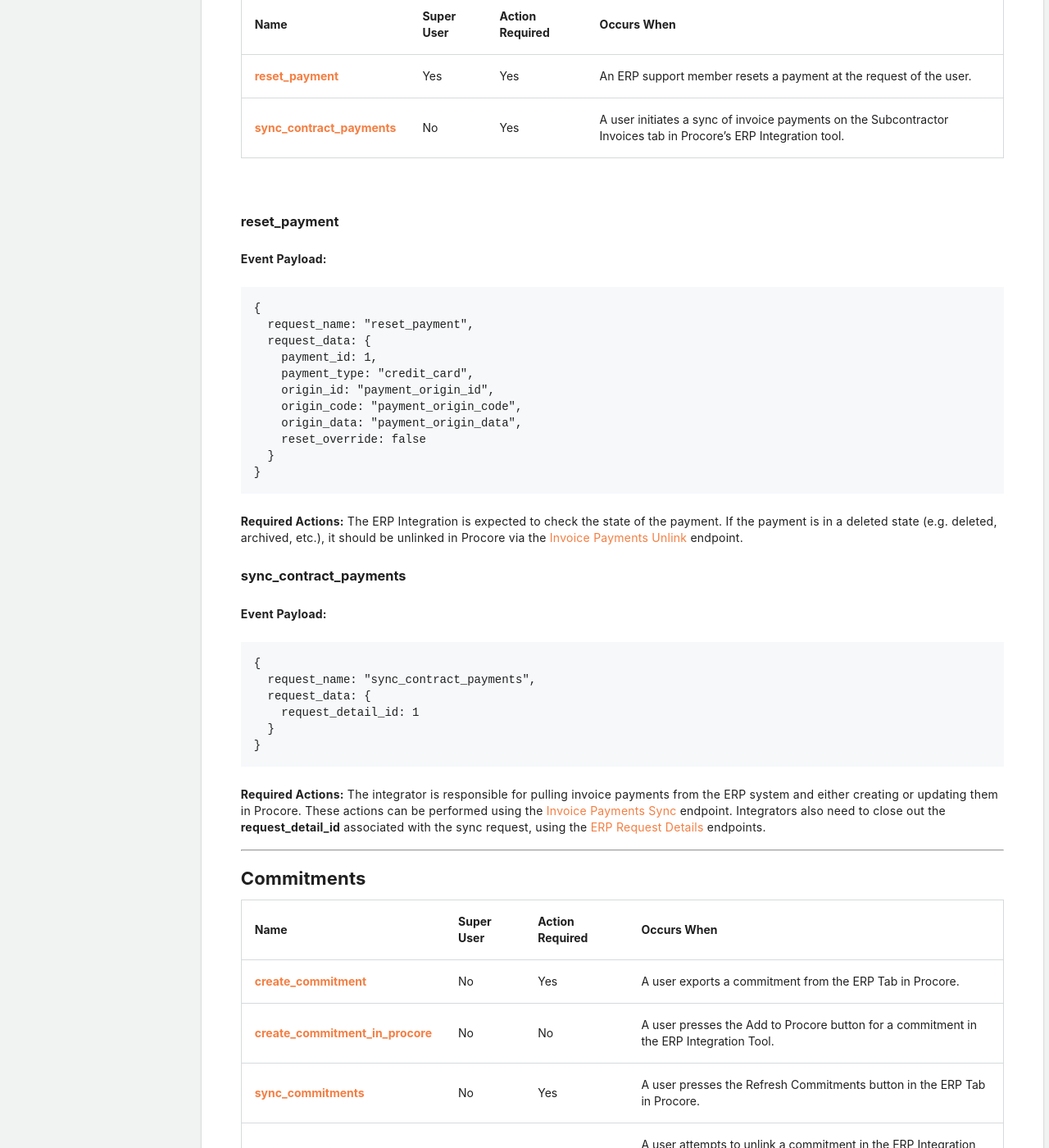
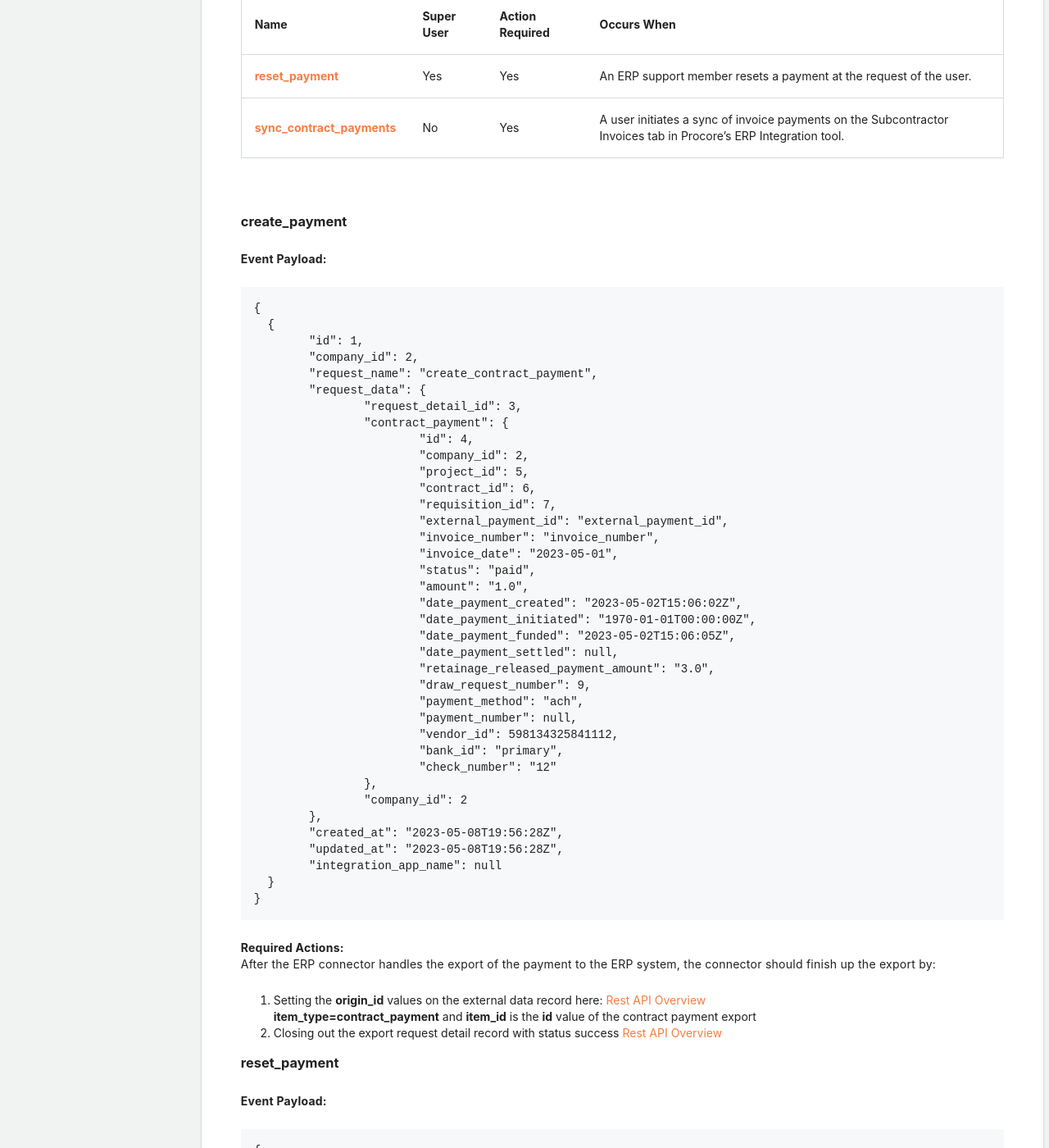
Before and after one commit to procore/documentation, a Jekyll site: the page built from erp_integration/erp_events_dictionary.md, in a window 1280 px wide and 1400 px high, scrolled down 24474 px. Shown: the whole window at 82% size. Built offline with Jekyll 4.4.1, drawn with Linux system fonts in a browser that asks for light colours; comment, search, counter and statistics services are not loaded.

Commit message:
ERP-2958 adding ERP contract payment documents

````diff
--- a/erp_integration/erp_events_dictionary.md
+++ b/erp_integration/erp_events_dictionary.md
@@ -1002,6 +1002,54 @@ There are no required actions in response to this event, but integrators can use
 | [**sync_contract_payments**](#reset_payment) | No | Yes | A user initiates a sync of invoice payments on the Subcontractor Invoices tab in Procore's ERP Integration tool. |
 
 <br>
+
+### create_payment
+**Event Payload:**
+```
+{
+  {
+  	"id": 1,
+  	"company_id": 2,
+  	"request_name": "create_contract_payment",
+  	"request_data": {
+  		"request_detail_id": 3,
+  		"contract_payment": {
+  			"id": 4,
+  			"company_id": 2,
+  			"project_id": 5,
+  			"contract_id": 6,
+  			"requisition_id": 7,
+  			"external_payment_id": "external_payment_id",
+  			"invoice_number": "invoice_number",
+  			"invoice_date": "2023-05-01",
+  			"status": "paid",
+  			"amount": "1.0",
+  			"date_payment_created": "2023-05-02T15:06:02Z",
+  			"date_payment_initiated": "1970-01-01T00:00:00Z",
+  			"date_payment_funded": "2023-05-02T15:06:05Z",
+  			"date_payment_settled": null,
+  			"retainage_released_payment_amount": "3.0",
+  			"draw_request_number": 9,
+  			"payment_method": "ach",
+  			"payment_number": null,
+  			"vendor_id": 598134325841112,
+  			"bank_id": "primary",
+  			"check_number": "12"
+  		},
+  		"company_id": 2
+  	},
+  	"created_at": "2023-05-08T19:56:28Z",
+  	"updated_at": "2023-05-08T19:56:28Z",
+  	"integration_app_name": null
+  }
+}
+```
+**Required Actions:** <br>
+After the ERP connector handles the export of the payment to the ERP system, the connector should finish up the export by:
+1. Setting the **origin_id** values on the external data record here: [Rest API Overview](https://developers.procore.com/reference/rest/v1/erp-external-data?version=1.0#sync-external-data) <br>
+    **item_type=contract_payment** and **item_id** is the **id** value of the contract payment export <br>
+2. Closing out the export request detail record with status success [Rest API Overview](https://developers.procore.com/reference/rest/v1/erp-request-details?version=1.0#update-erp-request-detail)
+
 
 ### reset_payment
 **Event Payload:**
````
Also changed, not shown: erp_integration/erp_metadata_details.md (+37 -0 lines).
